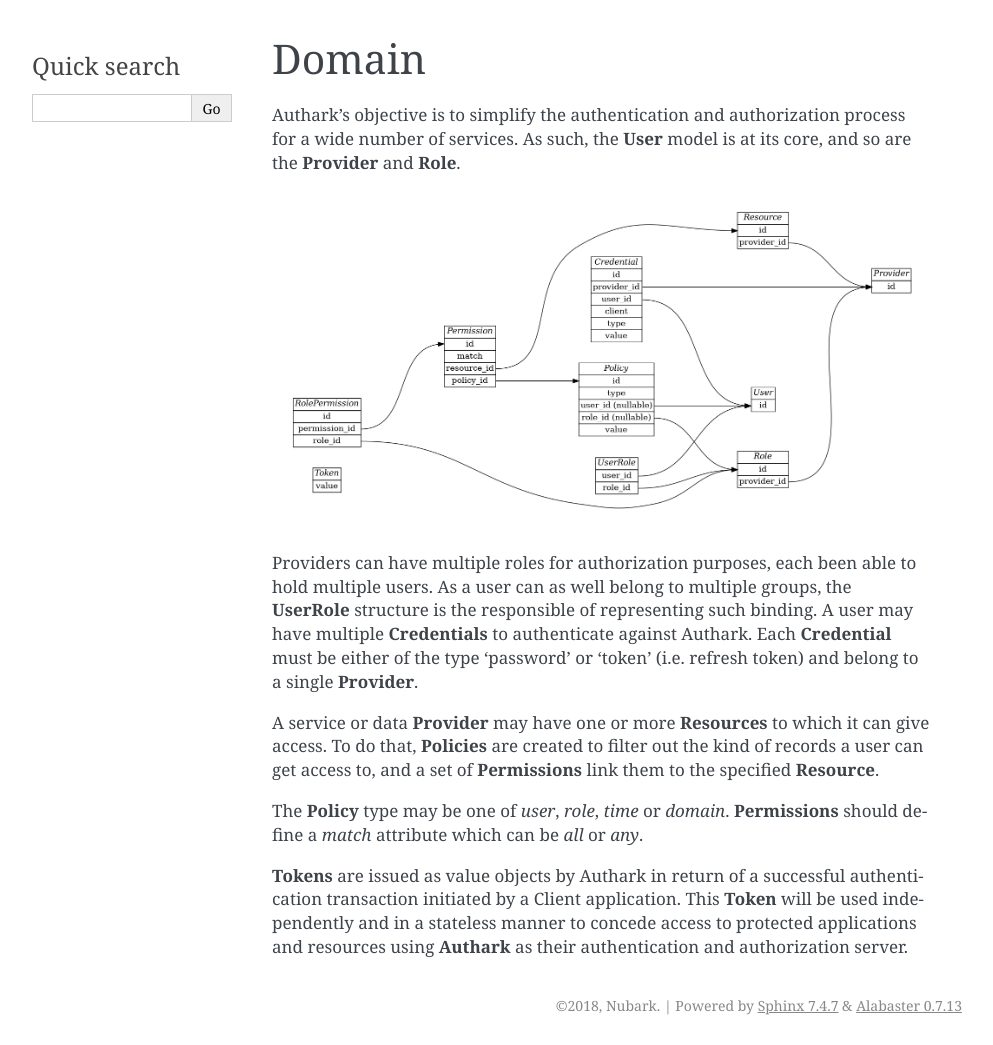
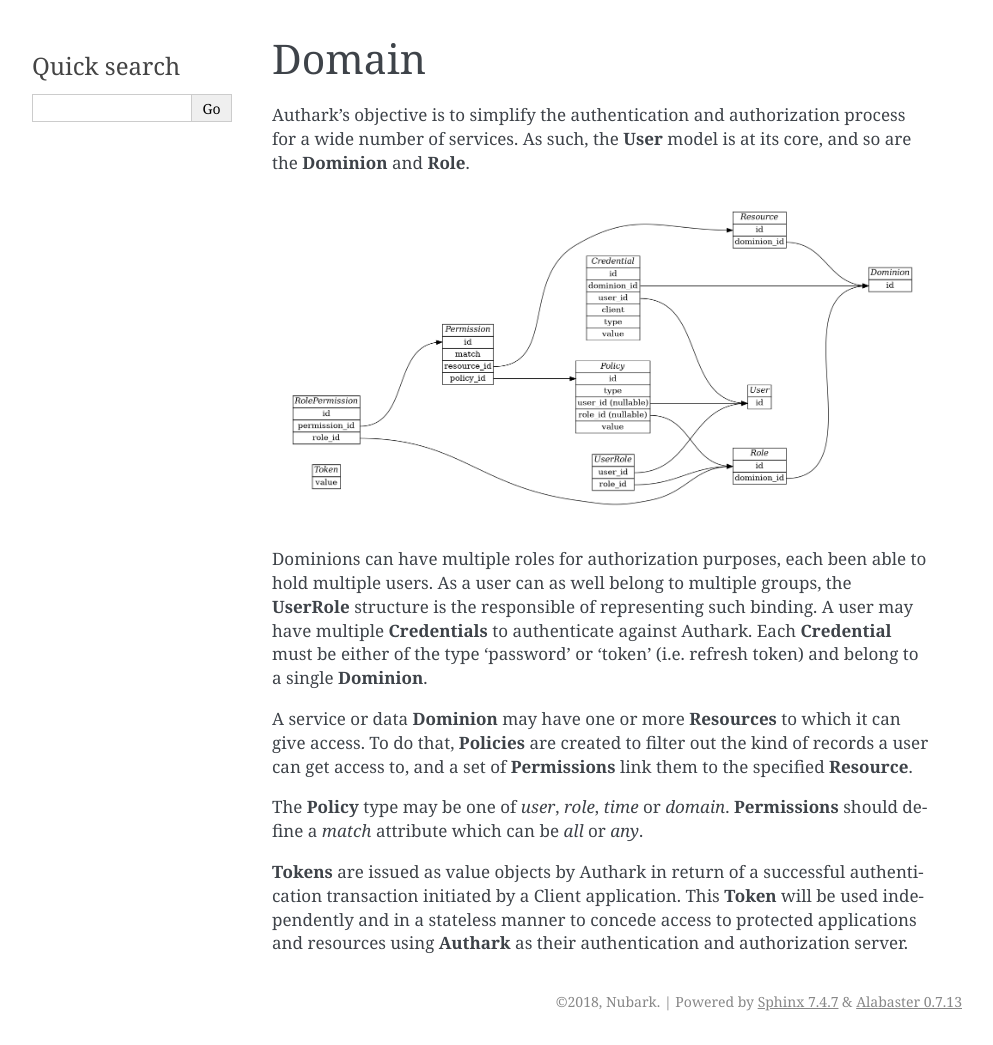
Before and after one commit to knowark/authark, a Sphinx documentation site: the page built from docs/architecture/domain.rst, in a window 1280 px wide. Shown: the whole page, without its empty margins (148-1141 px from the left). Built offline with Sphinx 7.4.7, drawn with Linux system fonts in a browser that asks for light colours.

Commit message:
Rename provider to dominion

```diff
--- a/docs/architecture/domain.rst
+++ b/docs/architecture/domain.rst
@@ -3,7 +3,7 @@
 
 Authark's objective is to simplify the authentication and authorization
 process for a wide number of services. As such, the **User** model is at its
-core, and so are the **Provider** and **Role**.
+core, and so are the **Dominion** and **Role**.
 
 
 .. graphviz::
@@ -36,7 +36,7 @@
     <table border="0" cellborder="1" cellspacing="0">
     <tr><td><i>Credential</i></td></tr>
     <tr><td port="id">id</td></tr>
-    <tr><td port="provider_id">provider_id</td></tr>
+    <tr><td port="dominion_id">dominion_id</td></tr>
     <tr><td port="user_id">user_id</td></tr>
     <tr><td port="client">client</td></tr>
     <tr><td port="type">type</td></tr>
@@ -47,12 +47,12 @@
     <table border="0" cellborder="1" cellspacing="0">
     <tr><td><i>Role</i></td></tr>
     <tr><td port="id">id</td></tr>
-    <tr><td port="provider_id">provider_id</td></tr>
+    <tr><td port="dominion_id">dominion_id</td></tr>
     </table>>];
 
-    Provider [label=<
+    Dominion [label=<
     <table border="0" cellborder="1" cellspacing="0">
-    <tr><td><i>Provider</i></td></tr>
+    <tr><td><i>Dominion</i></td></tr>
     <tr><td port="id">id</td></tr>
     </table>>];
 
@@ -60,7 +60,7 @@
     <table border="0" cellborder="1" cellspacing="0">
     <tr><td><i>Resource</i></td></tr>
     <tr><td port="id">id</td></tr>
-    <tr><td port="provider_id">provider_id</td></tr>
+    <tr><td port="dominion_id">dominion_id</td></tr>
     </table>>];
 
     Policy [label=<
@@ -93,10 +93,10 @@
 
     UserRole:user_id -> User:id;
     UserRole:role_id -> Role:id;
-    Credential:provider_id ->  Provider:id;
+    Credential:dominion_id ->  Dominion:id;
     Credential:user_id -> User:id;
-    Role:provider_id -> Provider:id;
-    Resource:provider_id -> Provider:id;
+    Role:dominion_id -> Dominion:id;
+    Resource:dominion_id -> Dominion:id;
     Permission:resource_id -> Resource:id;
     Permission:policy_id -> Policy:id;
     RolePermission:role_id -> Role:id;
@@ -106,14 +106,14 @@
     }
 
 
-Providers can have multiple roles for authorization purposes, each been able
+Dominions can have multiple roles for authorization purposes, each been able
 to hold multiple users. As a user can as well belong to multiple groups, the
 **UserRole** structure is the responsible of representing such binding. A user
 may have multiple **Credentials** to authenticate against Authark. Each
 **Credential** must be either of the type 'password' or 'token' (i.e. refresh
-token) and belong to a single **Provider**.
+token) and belong to a single **Dominion**.
 
-A service or data **Provider** may have one or more **Resources** to which it
+A service or data **Dominion** may have one or more **Resources** to which it
 can give access. To do that, **Policies** are created to filter out the kind
 of records a user can get access to, and a set of **Permissions** link them to
 the specified **Resource**.
```
